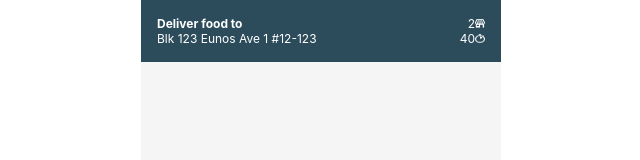
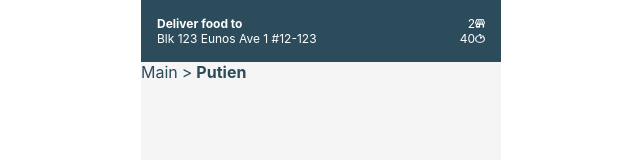
Before and after one commit to aohua/KG-food, a React (Create React App) app in the folder food-app-web/: page /menu/1 in a window 1280 px wide. Shown: the top 160 px of the page, without its empty margins (319-959 px from the left). Built offline with nearby package versions, Linux system fonts and the light colour scheme.

Commit message:
add link

```diff
--- /dev/null
+++ b/food-app-web/src/components/Link/index.module.css
@@ -0,0 +1,3 @@
+.link {
+  margin-right: 4px;
+}
--- /dev/null
+++ b/food-app-web/src/components/Link/index.tsx
@@ -0,0 +1,8 @@
+import React, { FC } from "react";
+import s from "./index.module.css";
+
+const Link: FC<{ className?: string }> = ({ children, className }) => {
+  return <div className={`${s.link} ${className}`}>{children}</div>;
+};
+
+export default Link;
--- /dev/null
+++ b/food-app-web/src/components/Links/index.module.css
@@ -0,0 +1,12 @@
+.container {
+  display: flex;
+  color: #2c4c5c;
+}
+
+.spliter {
+  margin-right: 4px;
+}
+
+.lastLink {
+  font-weight: bold;
+}
--- /dev/null
+++ b/food-app-web/src/components/Links/index.tsx
@@ -0,0 +1,25 @@
+import React, { FC } from "react";
+import s from "./index.module.css";
+
+const Links: FC<{ className?: string }> = ({ children, className }) => {
+  return (
+    <div className={`${s.container} ${className}`}>
+      {React.Children.map(children, (child, index) => {
+        if (React.isValidElement(child)) {
+          const isLast = index === React.Children.count(children) - 1;
+          return (
+            <>
+              {React.cloneElement(
+                child,
+                isLast ? { className: s.lastLink } : {}
+              )}{" "}
+              {isLast ? "" : <div className={s.spliter}>{">"}</div>}
+            </>
+          );
+        }
+      })}
+    </div>
+  );
+};
+
+export default Links;
--- a/food-app-web/src/pages/Menu/index.tsx
+++ b/food-app-web/src/pages/Menu/index.tsx
@@ -1,10 +1,16 @@
 import React from "react";
 import Header from "components/Header";
+import Links from "components/Links";
+import Link from "components/Link";
 
 function Menu() {
   return (
     <div>
       <Header location="Blk 123 Eunos Ave 1 #12-123" numOfStores={2} est={40} />
+      <Links>
+        <Link>Main</Link>
+        <Link>Putien</Link>
+      </Links>
     </div>
   );
 }
```
